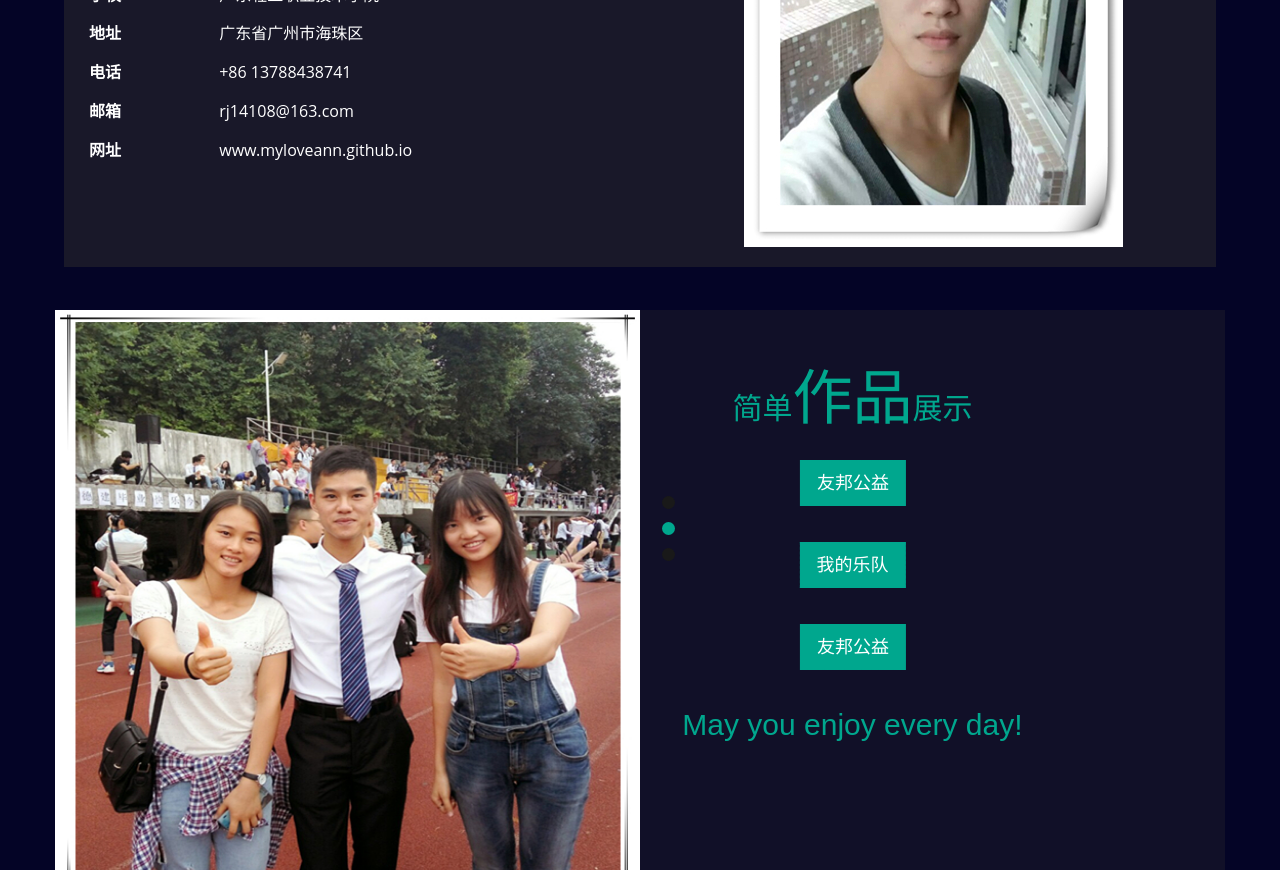
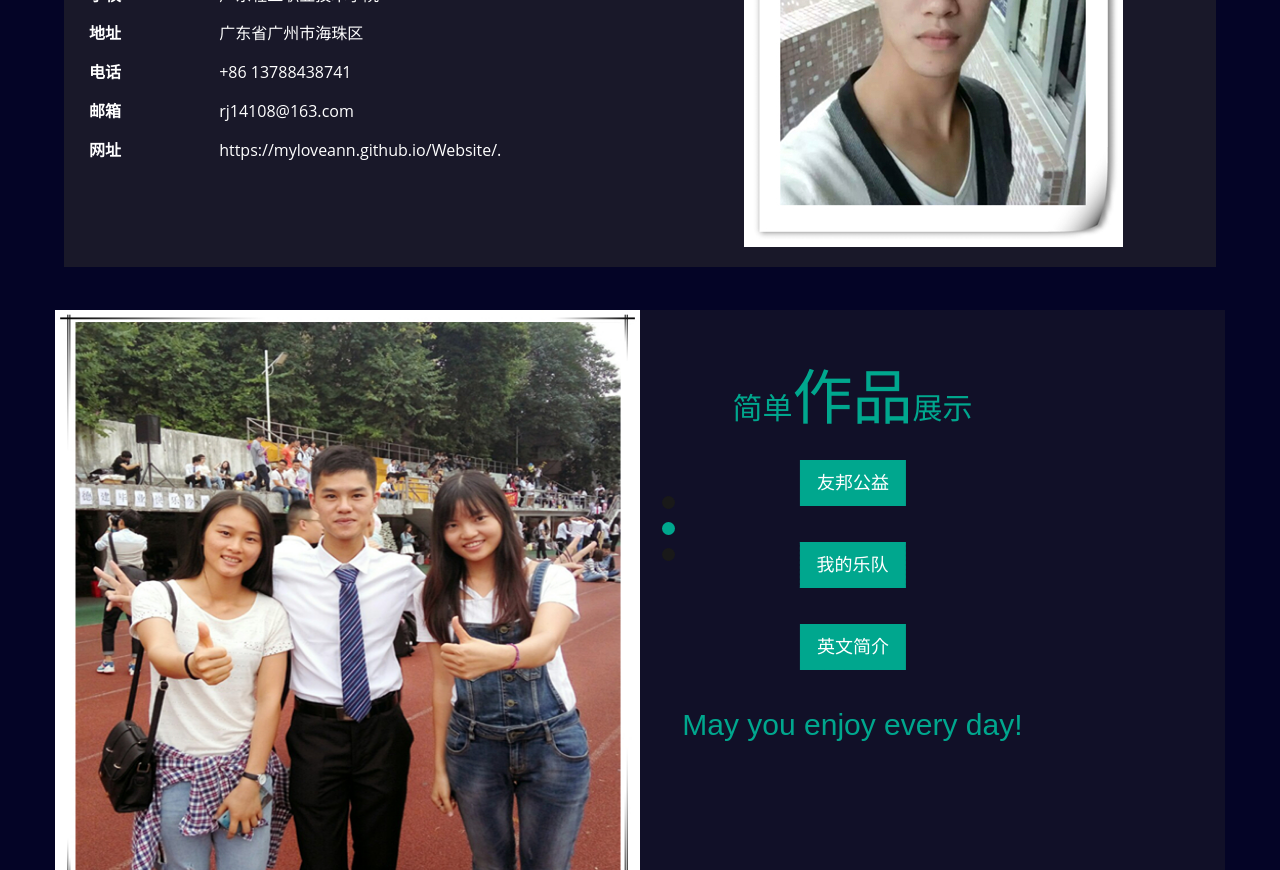
Before and after one commit to myloveann/Website, a plain HTML site: page index.html in a window 1280 px wide. Shown: the part 360-1230 px from the top of the page. Drawn offline with Linux system fonts and the light colour scheme.

Commit message:
Update index.html

```diff
--- a/index.html
+++ b/index.html
@@ -80,7 +80,7 @@
                         <li>
                             <ul class="address-text">
                                 <li><b>网址 </b></li>
-                                <li><a href="http://myloveann.github.io">www.myloveann.github.io</a></li>
+                                <li><a href="http://myloveann.github.io">https://myloveann.github.io/Website/.</a></li>
                             </ul>
                         </li>
 
@@ -117,8 +117,8 @@
                                 <span class="line line-bottom"></span>
                             </a>
                             <br>
-                            <a type="button" href="#" class="my-btn btn  btn-lg animated rotateInDownRight">
-                                友邦公益
+                            <a type="button" href="https://myloveann.github.io/SimplyMe/" class="my-btn btn  btn-lg animated rotateInDownRight">
+                                英文简介
                                 <span class="line line-top"></span>
                                 <span class="line line-right"></span>
                                 <span class="line line-left"></span>
```
